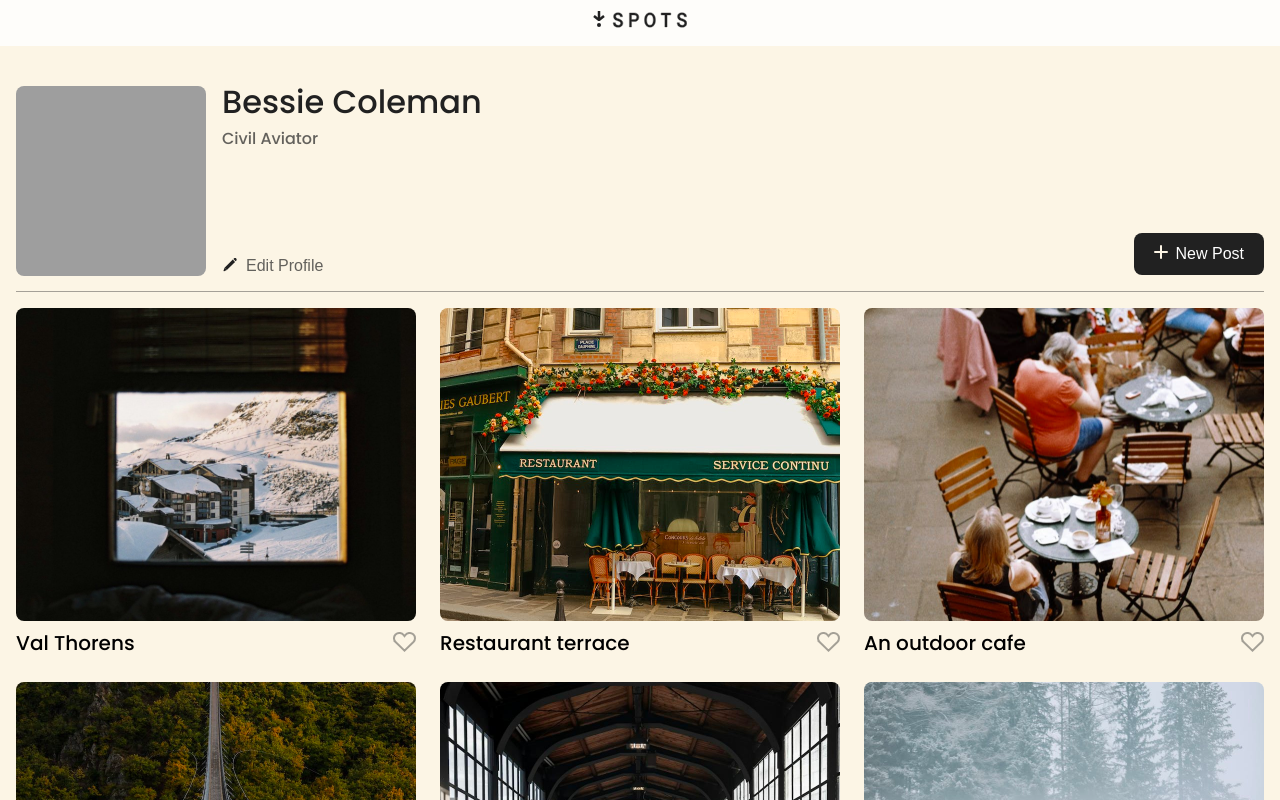
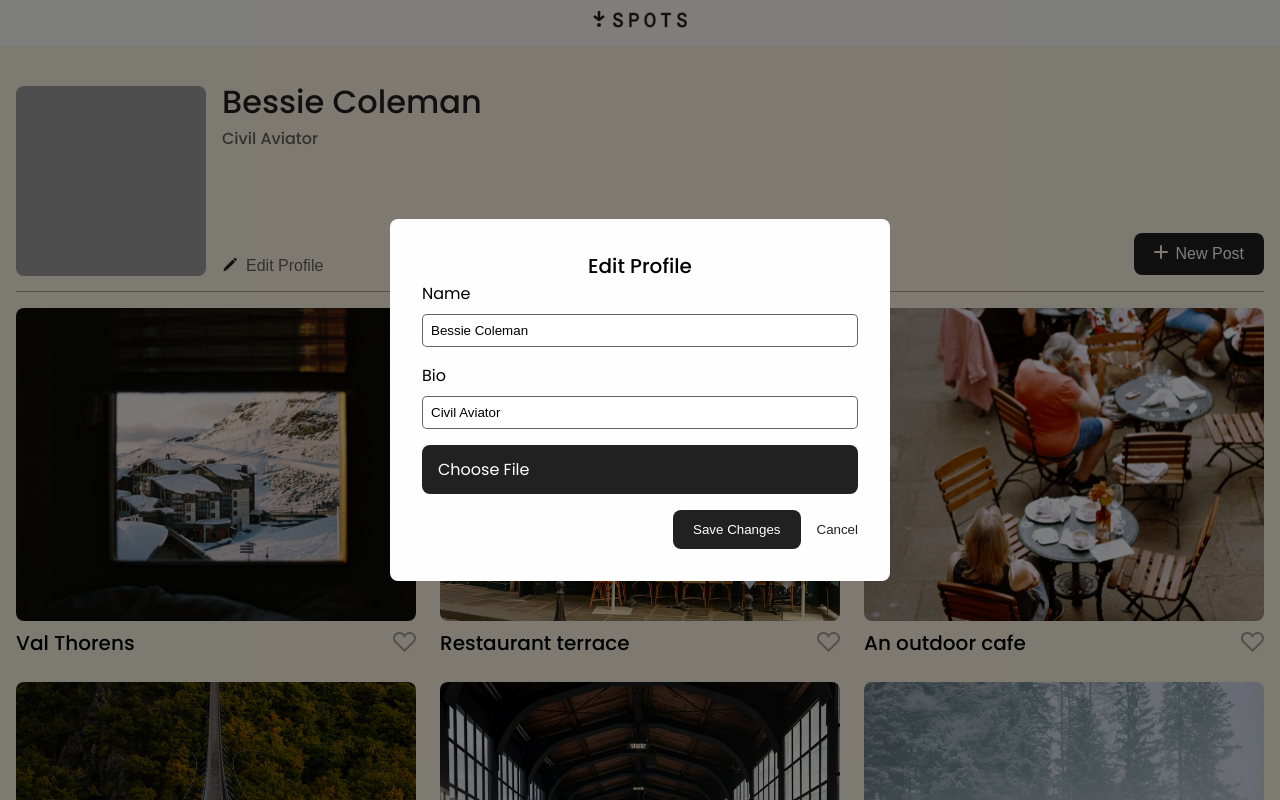
Before and after one commit to motuncoded/insta-spots, a React (Vite) app: page / in a window 1280 px wide. Both pictures are taken after a click on the button "Edit Profile". Shown: the top 800 px of the page. Built offline with nearby package versions, Linux system fonts and the light colour scheme; grey boxes are pictures that could not be loaded.

Commit message:
feat:set up modal for edit Profile"

```diff
--- a/src/App.css
+++ b/src/App.css
@@ -67,7 +67,8 @@ header {
   align-self: flex-end;
   margin-bottom: 0.5rem;
 }
-.new_post > button {
+.new_post > button,
+.save__button {
   display: flex;
   background-color: #212121;
   border: none;
@@ -109,11 +110,11 @@ header {
   display: flex;
   justify-content: space-between;
 }
-.like-button{
-    border:none;
-    outline:none;
-    background-color: transparent;
-    cursor:pointer;
+.like-button {
+  border: none;
+  outline: none;
+  background-color: transparent;
+  cursor: pointer;
 }
 
 /* footer */
@@ -122,6 +123,7 @@ footer {
   color: #212121b2;
   padding: 2rem;
 }
+
 /* Edit Profile Modal  */
 .modal-overlay {
   position: fixed;
@@ -129,117 +131,95 @@ footer {
   left: 0;
   right: 0;
   bottom: 0;
-  background-color: rgba(0, 0, 0, 0.7);
+  background-color: rgba(0, 0, 0, 0.5);
   display: flex;
   justify-content: center;
   align-items: center;
   z-index: 1000;
-  opacity: 0;
-  visibility: hidden;
-  transition: all 0.3s ease;
-}
-
-.modal-overlay.active {
-  opacity: 1;
-  visibility: visible;
 }
 
 .modal-content {
-  background-color: white;
+  background-color: var(--white-clr);
   padding: 2rem;
   border-radius: 8px;
   width: 90%;
   max-width: 500px;
-  box-shadow: 0 4px 20px rgba(0, 0, 0, 0.15);
-  position: relative;
 }
-
-.modal-close {
-  position: absolute;
-  top: 1rem;
-  right: 1rem;
-  background: none;
-  border: none;
-  font-size: 1.5rem;
-  cursor: pointer;
-  color: #666;
+.modal-content > h4 {
+  font-size: 1.25rem;
+  text-align: center;
+  font-weight: 500;
 }
-
-.modal-close:hover {
-  color: #333;
-}
-
-.modal-title {
-  margin-top: 0;
-  margin-bottom: 1.5rem;
-  color: #333;
-}
-
 .form-group {
-  margin-bottom: 1.5rem;
+  margin-bottom: 1rem;
 }
 
 .form-group label {
   display: block;
   margin-bottom: 0.5rem;
-  font-weight: 500;
 }
 
-.form-control {
+.form-group input[type="text"] {
   width: 100%;
-  padding: 0.75rem;
-  border: 1px solid #ddd;
-  border-radius: 4px;
-  font-size: 1rem;
+  padding: 0.5rem;
+  border: 1px solid #212121b2;
+  border-radius: 5px;
+}
+.modal-actions {
+  display: flex;
+  justify-content: flex-end;
+  gap: 1rem;
+  margin-top: 1rem;
+}
+.form-group > input[type="file"] {
+  /* Hide the default file input */
+  width: 0.1px;
+  height: 0.1px;
+  opacity: 0;
+  overflow: hidden;
+  position: absolute;
+  z-index: -1;
 }
 
-.form-control:focus {
-  outline: none;
-  border-color: var(--background-color);
+/* Custom file input label */
+.file-input-label {
+  background-color: #212121;
+  color: #fff;
+  padding: 0.75rem 1rem;
+  border-radius: 8px;
+  cursor: pointer;
+  display: inline-flex;
+  align-items: center;
+  gap: 8px;
+  transition: background-color 0.3s ease;
 }
 
-.image-preview-container {
-  text-align: center;
-  margin: 1rem 0;
+.file-input-label:hover {
+  background-color: #424242;
+}
+
+.file-input-label svg {
+  width: 16px;
+  height: 16px;
+  fill: currentColor;
 }
 
 .image-preview {
-  max-width: 150px;
-  max-height: 150px;
-  border-radius: 50%;
-  display: none;
-  margin: 0 auto;
+  margin-top: 1rem;
 }
 
-.btn {
-  padding: 0.75rem 1.5rem;
+.image-preview img {
+  max-width: 190px;
+  max-height: 190px;
+  border-radius: 50%;
+}
+.modal_actions {
+  margin-top: 1rem;
+}
+.cancel__button {
+  background-color: transparent;
+  color: #212121;
   border: none;
-  border-radius: 4px;
-  font-size: 1rem;
-  cursor: pointer;
-  transition: background-color 0.2s;
-}
-
-.btn-primary {
-  background-color: var(--background-color);
-  color: var(--text-color);
-  border: 2px solid gold;
-}
-
-.btn-secondary {
-  background-color: #f0f0f0;
-  color: #333;
-  margin-right: 1rem;
-}
-
-.btn-secondary:hover {
-  background-color: #e0e0e0;
-}
-
-.form-actions {
-  display: flex;
-  justify-content: flex-end;
-  margin-top: 2rem;
 }
 @media screen and (max-width: 900px) {
   main {
--- a/src/components/Profile.jsx
+++ b/src/components/Profile.jsx
@@ -1,22 +1,70 @@
+import { useState } from "react";
+
 const ProfileCard = () => {
+  const [isModalOpen, setIsModalOpen] = useState(false);
+  const [profileData, setProfileData] = useState({
+    name: "Bessie Coleman",
+    bio: "Civil Aviator",
+    avatar: "./assets/avatar.svg",
+  });
+
+  const [tempData, setTempData] = useState({ ...profileData });
+  const [previewImage, setPreviewImage] = useState(null);
+
+  const handleEditClick = () => {
+    setTempData({ ...profileData });
+    setPreviewImage(null);
+    setIsModalOpen(true);
+    alert("clicked");
+  };
+
+  const handleInputChange = (e) => {
+    const { name, value } = e.target;
+    setTempData((prev) => ({ ...prev, [name]: value }));
+  };
+
+  const handleImageChange = (e) => {
+    const file = e.target.files[0];
+    if (file) {
+      const reader = new FileReader();
+      reader.onloadend = () => {
+        setPreviewImage(reader.result);
+      };
+      reader.readAsDataURL(file);
+    }
+  };
+
+  const handleSave = () => {
+    const updatedData = {
+      ...tempData,
+      avatar: previewImage || profileData.avatar,
+    };
+    setProfileData(updatedData);
+    setIsModalOpen(false);
+  };
+  const handleCancel = (e) => {
+    e.preventDefault();
+    setIsModalOpen(false);
+  };
   return (
     <section className="hero__profile">
       <div className="hero__content" aria-label="Hero profile section">
         <picture>
           <img
-            src="./assets/avatar.svg"
+            src={profileData.avatar}
             alt="Profile picture of person"
             className="profile__img"
           />
         </picture>
         <div className="profile__content" aria-label="Profile Section">
-          <h2 className="profile__name">Bessie Coleman</h2>
-          <h3 className="profile__bio">Civil Aviator</h3>
+          <h2 className="profile__name">{profileData.name}</h2>
+          <h3 className="profile__bio">{profileData.bio}</h3>
 
           <button
             type="button"
             className="profile__edit"
             aria-label="Edit Profile Button"
+            onClick={handleEditClick}
           >
             <img src="./assets/edit-icon.svg" alt="Edit Profile Icon" />
             <span>Edit Profile</span>
@@ -29,6 +77,64 @@ const ProfileCard = () => {
           <span>New Post</span>
         </button>
       </div>
+      {/* Edit Profile Modal */}
+      {isModalOpen && (
+        <div className="modal-overlay" aria-modal="true">
+          <div className="modal-content">
+            <h4>Edit Profile</h4>
+
+            <div className="form-group">
+              <label htmlFor="name">Name</label>
+              <input
+                type="text"
+                id="name"
+                name="name"
+                value={tempData.name}
+                onChange={handleInputChange}
+              />
+            </div>
+
+            <div className="form-group">
+              <label htmlFor="bio">Bio</label>
+              <input
+                type="text"
+                id="bio"
+                name="bio"
+                value={tempData.bio}
+                onChange={handleInputChange}
+              />
+            </div>
+
+            <div className="form-group">
+              <input
+                type="file"
+                id="avatar"
+                name="avatar"
+                accept="image/*"
+                onChange={handleImageChange}
+                className="visually-hidden"
+              />
+              <label htmlFor="avatar" className="file-input-label">
+                Choose File
+              </label>
+              {previewImage && (
+                <div className="image-preview">
+                  <img src={previewImage} alt="Preview" />
+                </div>
+              )}
+            </div>
+
+            <div className="modal-actions">
+              <button onClick={handleSave} className="save__button">
+                Save Changes
+              </button>
+              <button onClick={handleCancel} className="cancel__button">
+                Cancel
+              </button>
+            </div>
+          </div>
+        </div>
+      )}
     </section>
   );
 };
--- a/src/index.css
+++ b/src/index.css
@@ -12,6 +12,7 @@
   --border-clr: #21212166;
   --font-main: "Poppins", sans-serif;
   --text-clr: #212121;
+  --white-clr: #fefefe;
 }
 
 body {
--- a/src/json/posts.json
+++ b/src/json/posts.json
@@ -22,6 +22,5 @@
   {
     "name": "Mountain house",
     "imgSrc": "./assets/mountain-house.svg"
-
   }
 ]
```
Also changed, not shown: src/components/Cards.jsx (+2 -6 lines), src/components/EditProfileModal.jsx (deleted, +0 -73 lines), 1 other file (tests, documents, lock files or other folders).
